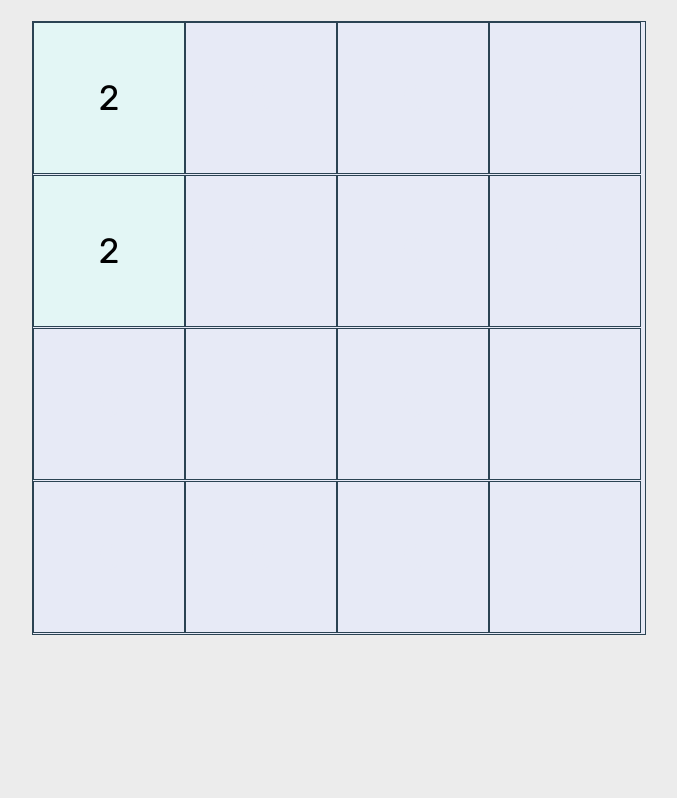
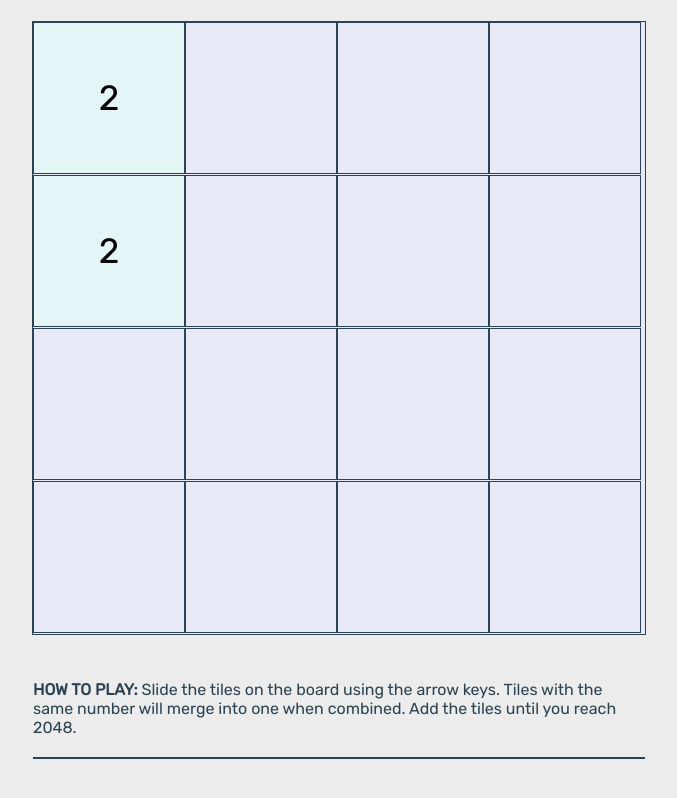
Before and after one commit to daejah-atkinson/2048-Browser-Game, a plain HTML site: page index.html in a window 1280 px wide. Shown: the part 204-1002 px from the top of the page, without its empty margins (301-978 px from the left). Before the commit the page ends 864 px from the top, so only its background shows below. Drawn offline with Linux system fonts and the light colour scheme.

Commit message:
Added instructions

```diff
--- a/app.js
+++ b/app.js
@@ -1032,3 +1032,5 @@ newGame.addEventListener('click', () => {
         randomGenerate()
         randomGenerate()
 })
+
+//How to play
--- a/index.html
+++ b/index.html
@@ -16,7 +16,7 @@
     <section class="top-section">
         <div class="top-left">
          <h1 class="title">2048</h1>
-            <h3 class='instructions'>Join the tiles, get to 2048! <br>  <a href="#how-to-play">How to play &rarr;</a> </h3>
+            <h3 class='instructions'>Join the tiles, get to <span class="bold">2048! </span><br>  <a href="#how-to-play"><span class="bold">How to play &rarr;</span></a> </h3>
         </div>
         <div class='top-right'>
             <div class="score"><h3>Score</h3></div>
@@ -32,7 +32,7 @@
 
 
     <div id="how-to-play">
-
+        <span class="bold">HOW TO PLAY:</span> Slide the tiles on the board using the arrow keys. Tiles with the same number will merge into one when combined. Add the tiles until you reach 2048. <hr>
     </div>
 
 <script src="app.js"></script>
--- a/main.css
+++ b/main.css
@@ -87,6 +87,22 @@ body {
     font-size: 35px;
     font-family: 'Rubik', sans-serif;
 }
+.bold{
+    font-weight: bold;
+}
+
+#how-to-play {
+    font-family: 'Rubik', sans-serif;
+    color: #2b4353;
+    margin: 45px auto;
+    width: 612px;
+
+}
+
+hr {
+    margin-top: 20px;
+    border: 1px solid #2b4353;
+}
 .hidden {
     color: #e7eaf6;
 }
```
